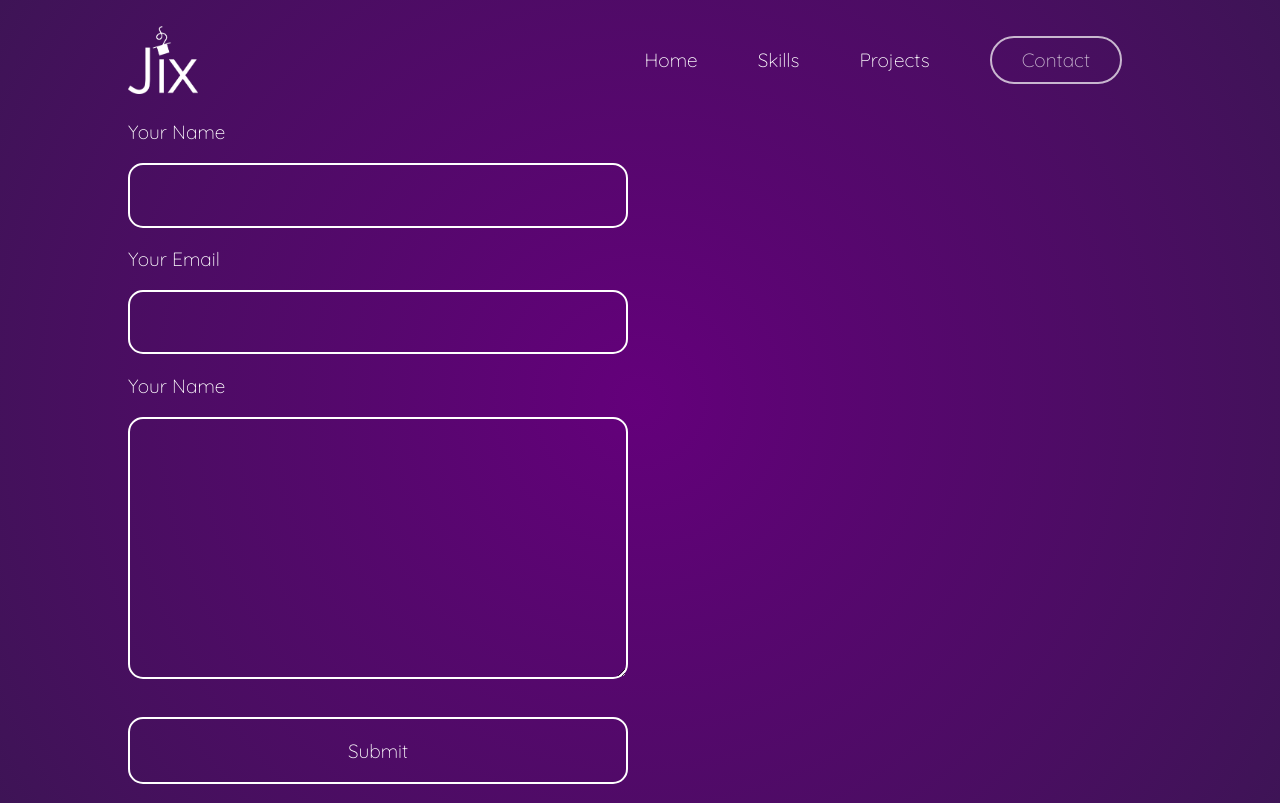
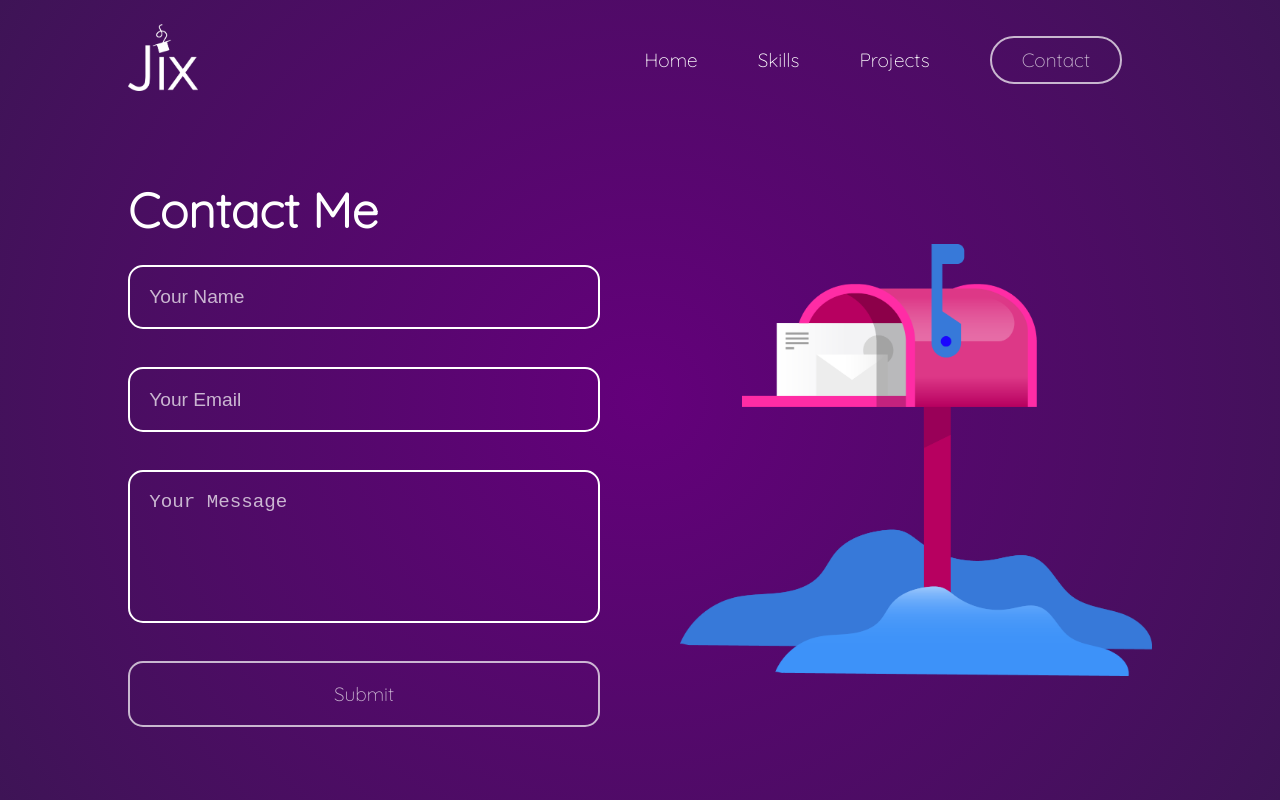
Before and after one commit to hamedjix/portfolio, a React (Create React App) app: page /contact in a window 1280 px wide. Built offline with nearby package versions, Linux system fonts and the light colour scheme.

Commit message:
contact page picture

```diff
--- a/src/components/Header.jsx
+++ b/src/components/Header.jsx
@@ -4,6 +4,7 @@ import logo from '../img/logo.png';
 const Header = () => {
   return (
     <header className='container header'>
+      <Link to='/'>
         <motion.img
           width='70px'
           src={logo}
@@ -12,6 +13,7 @@ const Header = () => {
           animate={{ y: 0, opacity: 1 }}
           transition={{ delay: 0.3, type: 'spring', stiffness: 120 }}
         />
+      </Link>
       <nav className='navbar'>
         <ul>
           <li>
--- a/src/components/SkillContainer.jsx
+++ b/src/components/SkillContainer.jsx
@@ -1,16 +1,22 @@
 import skillsData from '../data/skillsData';
+import { motion } from 'framer-motion';
 
 const Skill = (skills) => {
   return (
     <div className='skills'>
       {skillsData.map((skill) => (
-        <div className='skill' key={skill.name}>
+        <motion.div
+          className='skill'
+          key={skill.name}
+          whileHover={{ scale: 1.1 }}
+          whileTap={{ scale: 0.9 }}
+        >
           <img className='skill-img' src={skill.img} alt={skill.name} />
           <div className='skill-description'>
             <h3>{skill.name}</h3>
             <p className=''>{skill.description}</p>
           </div>
-        </div>
+        </motion.div>
       ))}
     </div>
   );
--- a/src/pages/Contact.jsx
+++ b/src/pages/Contact.jsx
@@ -1,3 +1,4 @@
+import landingImg from '../img/contact.png';
 import { motion } from 'framer-motion';
 const Contact = () => {
   return (
@@ -9,14 +10,24 @@ const Contact = () => {
       transition={{ duration: 0.5 }}
     >
       <form className='contact-form'>
-        <label htmlFor='name'>Your Name</label>
-        <input type='text' />
-        <label htmlFor='email'>Your Email</label>
-        <input type='email' />
-        <label htmlFor='message'>Your Name</label>
-        <textarea name='message' id='message' cols='30' rows='10'></textarea>
+        <h2 className='contact-title'>Contact Me</h2>
+        <label htmlFor='name'></label>
+        <input type='text' placeholder='Your Name' />
+        <label htmlFor='email'></label>
+        <input type='email' placeholder='Your Email' />
+        <label htmlFor='message'></label>
+        <textarea
+          name='message'
+          id='message'
+          cols='30'
+          rows='5'
+          placeholder='Your Message'
+        ></textarea>
         <button type='submit'>Submit</button>
       </form>
+      <div className='landingImg'>
+        <img src={landingImg} alt='landingImage' />
+      </div>
     </motion.div>
   );
 };
--- a/src/style/_section.scss
+++ b/src/style/_section.scss
@@ -6,6 +6,7 @@
   min-height: 85vh;
   align-items: center;
   align-content: center;
+  padding: 5vh 0;
   //Main Picture of each Page
   .landingImg {
     display: flex;
@@ -25,6 +26,18 @@
   flex-direction: column;
   justify-content: center;
   align-items: flex-start;
+  text-align: justify;
+  text-justify: inter-word;
+  h1 {
+    white-space: nowrap;
+  }
+  h3 {
+    margin-bottom: 2rem;
+    font-size: 1.5rem;
+  }
+  p {
+    font-size: 1.3rem;
+  }
   button {
     color: white;
     padding: 10px 30px;
@@ -52,7 +65,6 @@
 .skills {
   display: grid;
   gap: 1em;
-  padding: 1rem;
   grid-template-columns: repeat(auto-fill, minmax(300px, 1fr));
   .skill {
     display: flex;
@@ -62,6 +74,7 @@
       width: 50px;
       height: 50px;
       margin-right: 1rem;
+      opacity: 0.9;
     }
     .skill-description {
       h3 {
@@ -104,6 +117,7 @@
   display: flex;
   flex-direction: column;
   max-width: 500px;
+
   label {
     font-size: 1.2rem;
   }
@@ -118,8 +132,23 @@
     padding: 1em;
     background: transparent;
     color: white;
+    &::placeholder {
+      color: white;
+      opacity: 0.7;
+    }
   }
   button {
     cursor: pointer;
+    opacity: 0.7;
+    &:hover {
+      background: white;
+      color: $purple;
+      opacity: 1;
+      font-weight: bold;
+      transition: 0.3s all ease;
+    }
+  }
+  textarea {
+    resize: none;
   }
 }
```
Also changed, not shown: src/img/contact.png (added), src/img/skills2.png (deleted). Lines whose indentation alone changed are shown as unchanged.
